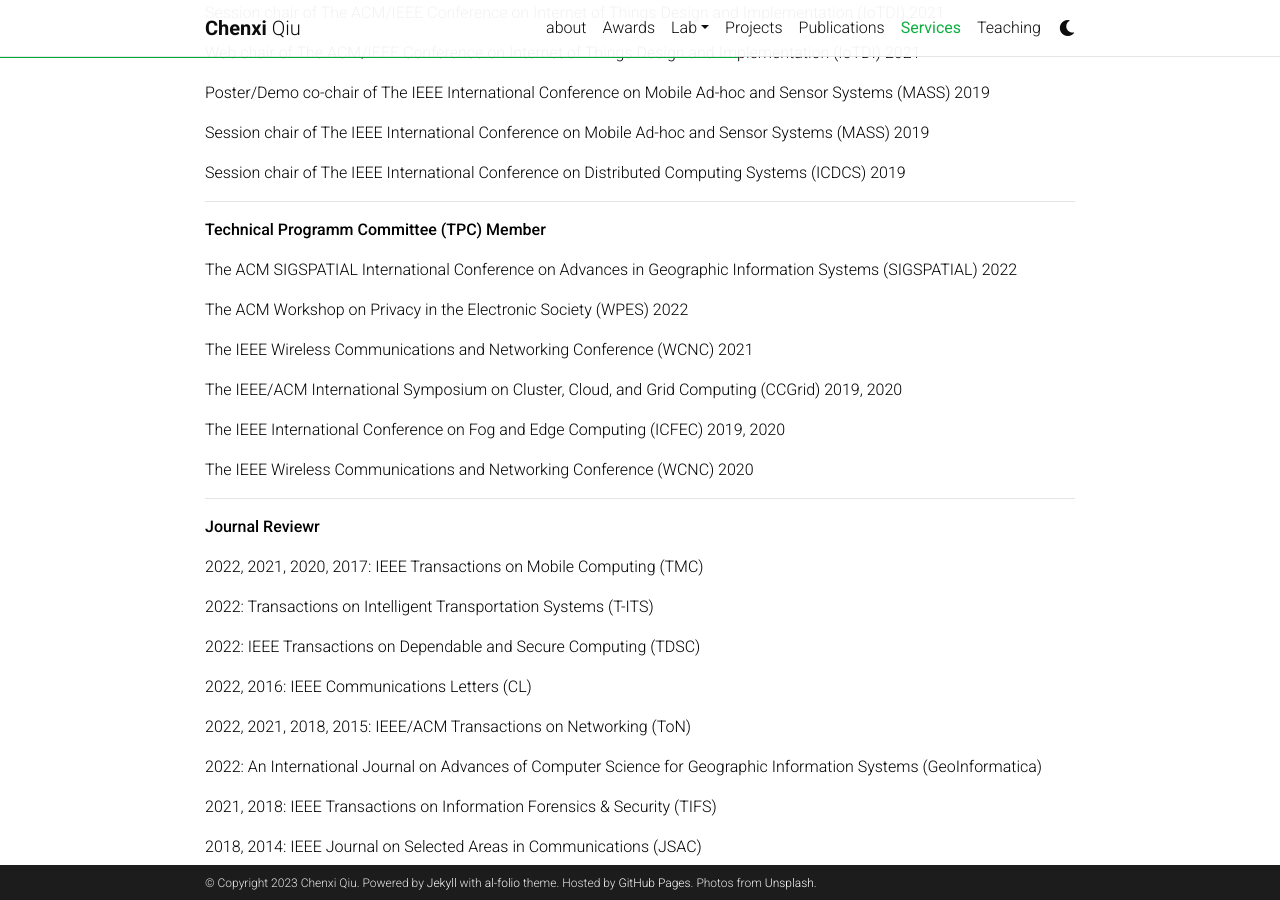
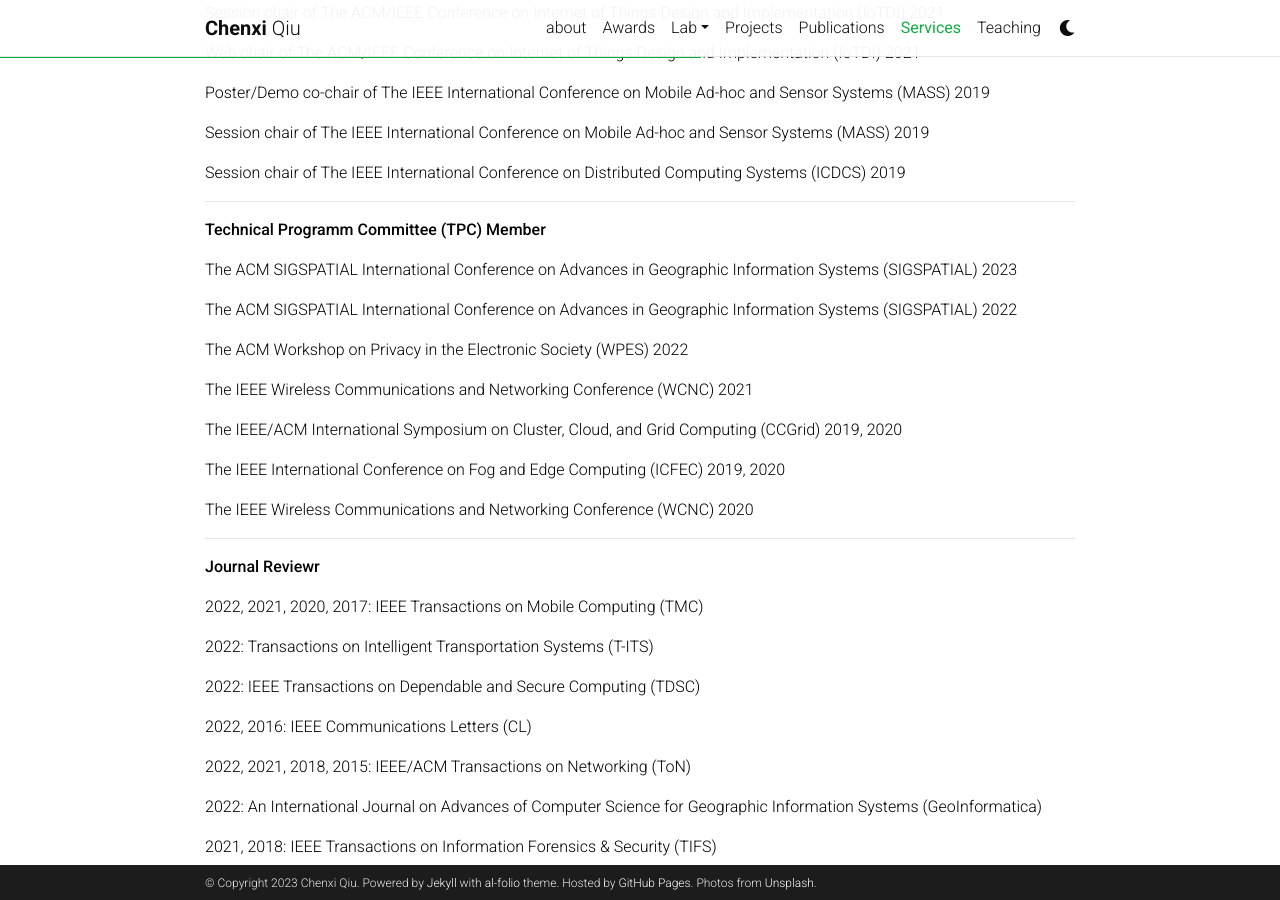
Before and after one commit to chenxiunt/chenxiunt.github.io, a Jekyll site: the page built from _pages/services.md, in a window 1280 px wide and 900 px high, scrolled down 441 px. Built offline with Jekyll 4.4.1, drawn with Linux system fonts in a browser that asks for light colours; comment, search, counter and statistics services are not loaded; a style sheet for code colours, icons or effects is not loaded.

Commit message:
services.md

```diff
--- a/_pages/services.md
+++ b/_pages/services.md
@@ -32,6 +32,8 @@ Session chair of The IEEE International Conference on Distributed Computing Syst
 -----------------------
 
 **Technical Programm Committee (TPC) Member**
+
+The ACM SIGSPATIAL International Conference on Advances in Geographic Information Systems (SIGSPATIAL) 2023
 
 The ACM SIGSPATIAL International Conference on Advances in Geographic Information Systems (SIGSPATIAL) 2022
 
```
